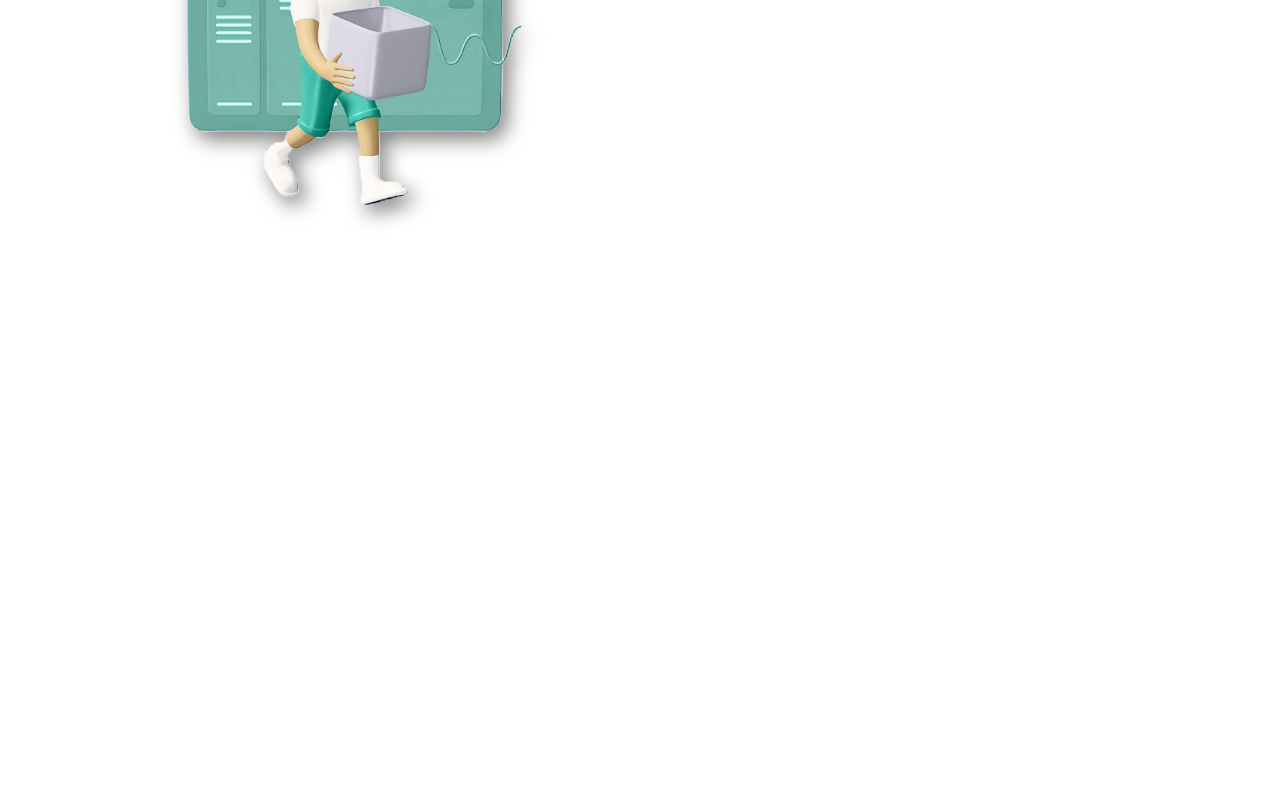
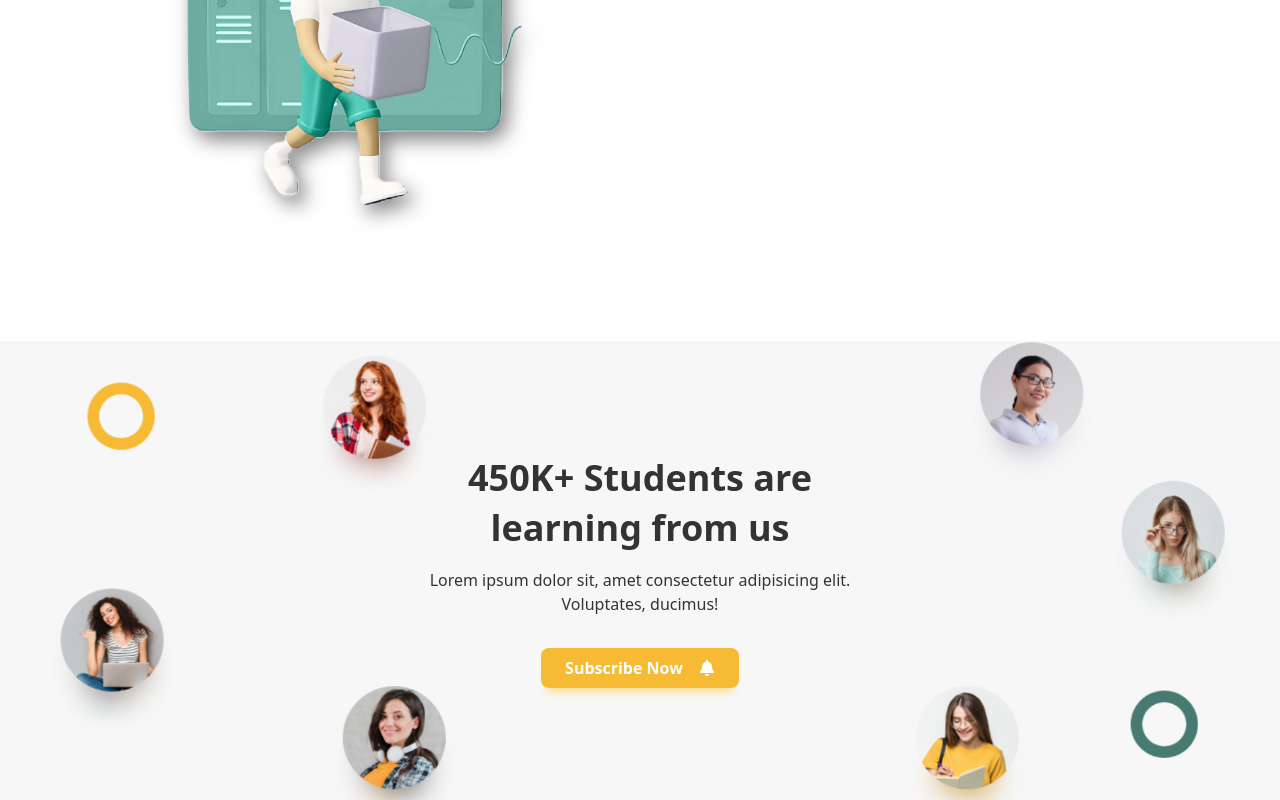
Before and after one commit to rishowrav/e-learning, a React (Vite) app: page / in a window 1280 px wide. Shown: the part 1424-2224 px from the top of the page. Before the commit the page ends 1765 px from the top, so only its background shows below. Built offline with nearby package versions, Linux system fonts and the light colour scheme.

Commit message:
subscribe section design has been created

```diff
--- a/src/App.jsx
+++ b/src/App.jsx
@@ -1,6 +1,7 @@
 import Banner from "./components/Banner/Banner";
 import Hero from "./components/Hero/Hero";
 import Services from "./components/Services/Services";
+import Subscribe from "./components/Subscribe/Subscribe";
 
 export default function App() {
   return (
@@ -9,6 +10,7 @@
         <Hero />
         <Services />
         <Banner />
+        <Subscribe />
       </main>
     </>
   );
--- /dev/null
+++ b/src/components/Subscribe/Subscribe.jsx
@@ -0,0 +1,49 @@
+import { FaBell } from "react-icons/fa";
+import BgImage from "../../assets/bg.png";
+import { motion } from "framer-motion";
+
+const bgStyle = {
+  backgroundImage: `url(${BgImage})`,
+  backgroundRepeat: "no-repeat",
+  backgroundSize: "cover",
+  backgroundPosition: "center",
+};
+
+const Subscribe = () => {
+  return (
+    <section className="bg-[#f7f7f7]">
+      <motion.div
+        initial={{ opacity: 0 }}
+        whileInView={{ opacity: 1 }}
+        style={bgStyle}
+        className="container py-24 md:py-28"
+      >
+        <motion.div
+          initial={{ opacity: 0, scale: 0.5 }}
+          whileInView={{ opacity: 1, scale: 1 }}
+          transition={{ duration: 0.6, ease: "easeInOut" }}
+          className="flex flex-col justify-center"
+        >
+          <div className="text-center space-y-4 lg:max-w-[430px] mx-auto">
+            <h1 className="text-4xl font-bold !leading-snug">
+              450K+ Students are learning from us
+            </h1>
+            <p>
+              Lorem ipsum dolor sit, amet consectetur adipisicing elit.
+              Voluptates, ducimus!
+            </p>
+            <a
+              href="#"
+              className="primary-btn !mt-8 inline-flex items-center gap-4 group"
+            >
+              Subscribe Now
+              <FaBell className="group-hover:animate-bounce group-hover:text-lg duration-200" />
+            </a>
+          </div>
+        </motion.div>
+      </motion.div>
+    </section>
+  );
+};
+
+export default Subscribe;
```
